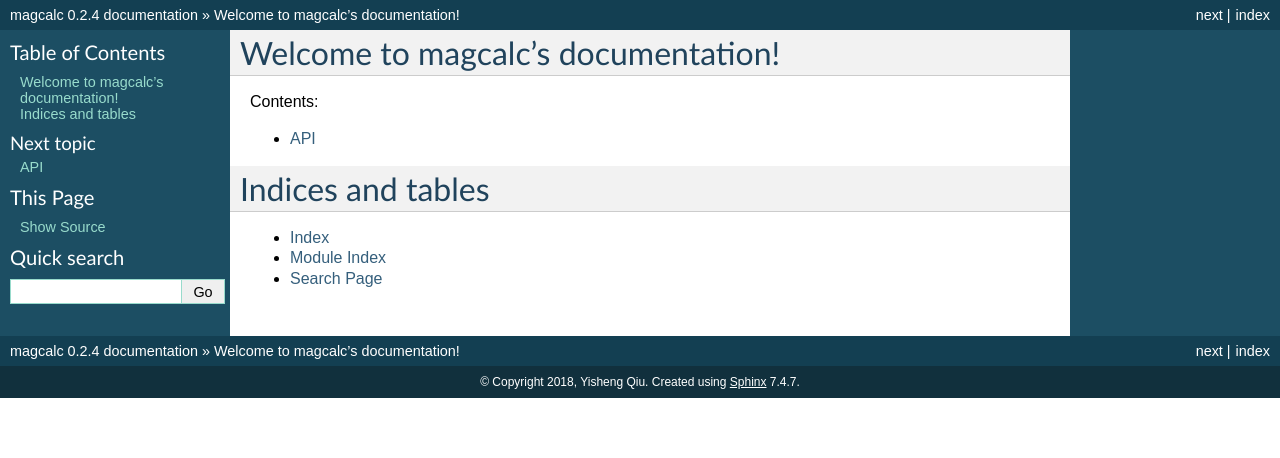
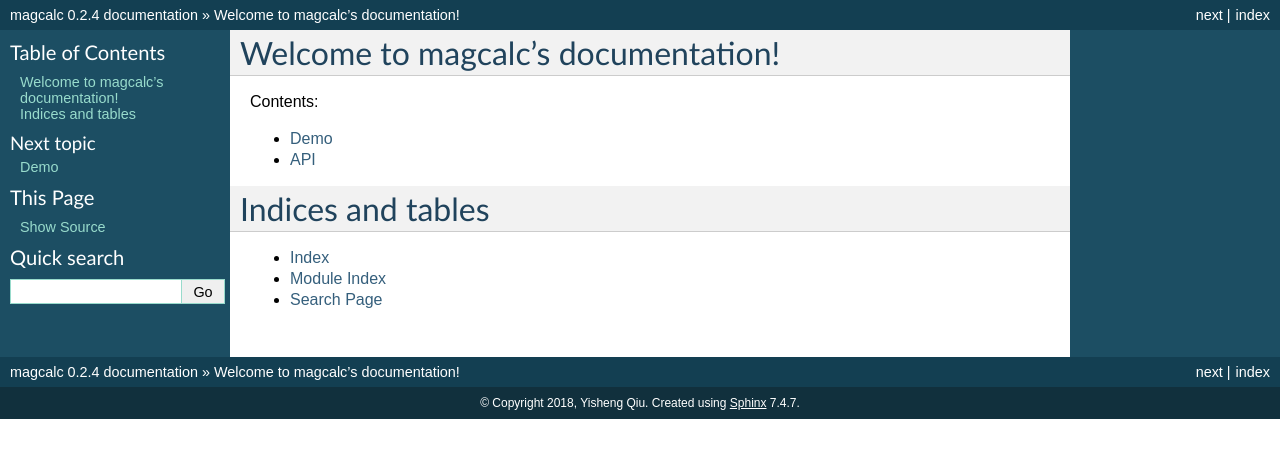
Before and after one commit to yqiuu/sector, a Sphinx documentation site: the page built from docs/index.rst, in a window 1280 px wide. Shown: the top 458 px of the page. Built offline with Sphinx 7.4.7, drawn with Linux system fonts in a browser that asks for light colours.

Commit message:
-Finalise the document.

```diff
--- a/docs/conf.py
+++ b/docs/conf.py
@@ -199,7 +199,7 @@ html_static_path = ['_static']
 
 # If true, links to the reST sources are added to the pages.
 #
-# html_show_sourcelink = True
+html_show_sourcelink = True
 
 # If true, "Created using Sphinx" is shown in the HTML footer. Default is True.
 #
--- /dev/null
+++ b/docs/demo.rst
@@ -0,0 +1,5 @@
+Demo
+====
+
+.. literalinclude:: ../demo.py
+   :language: python
--- a/docs/index.rst
+++ b/docs/index.rst
@@ -11,6 +11,7 @@ Contents:
 .. toctree::
    :maxdepth: 2
 
+   demo.rst
    api.rst
 
 
```
Also changed, not shown: 11 other files.
